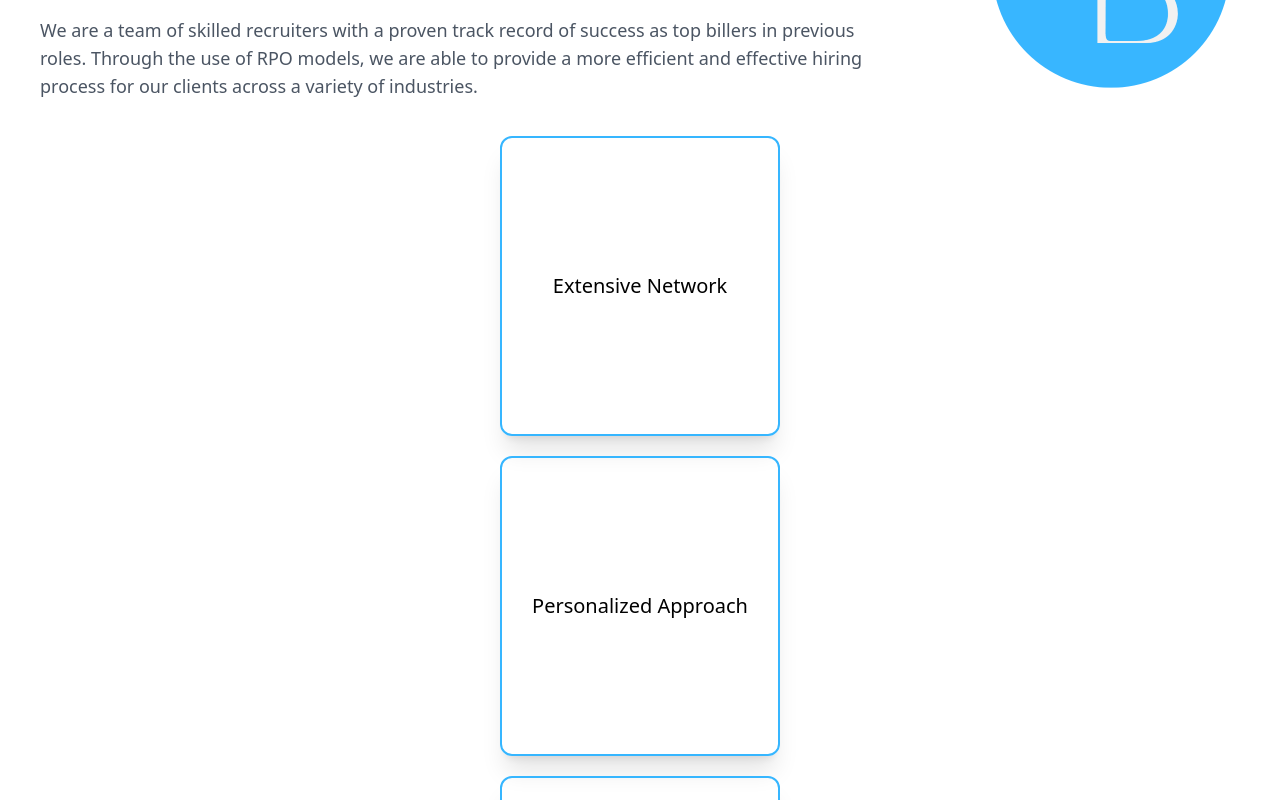
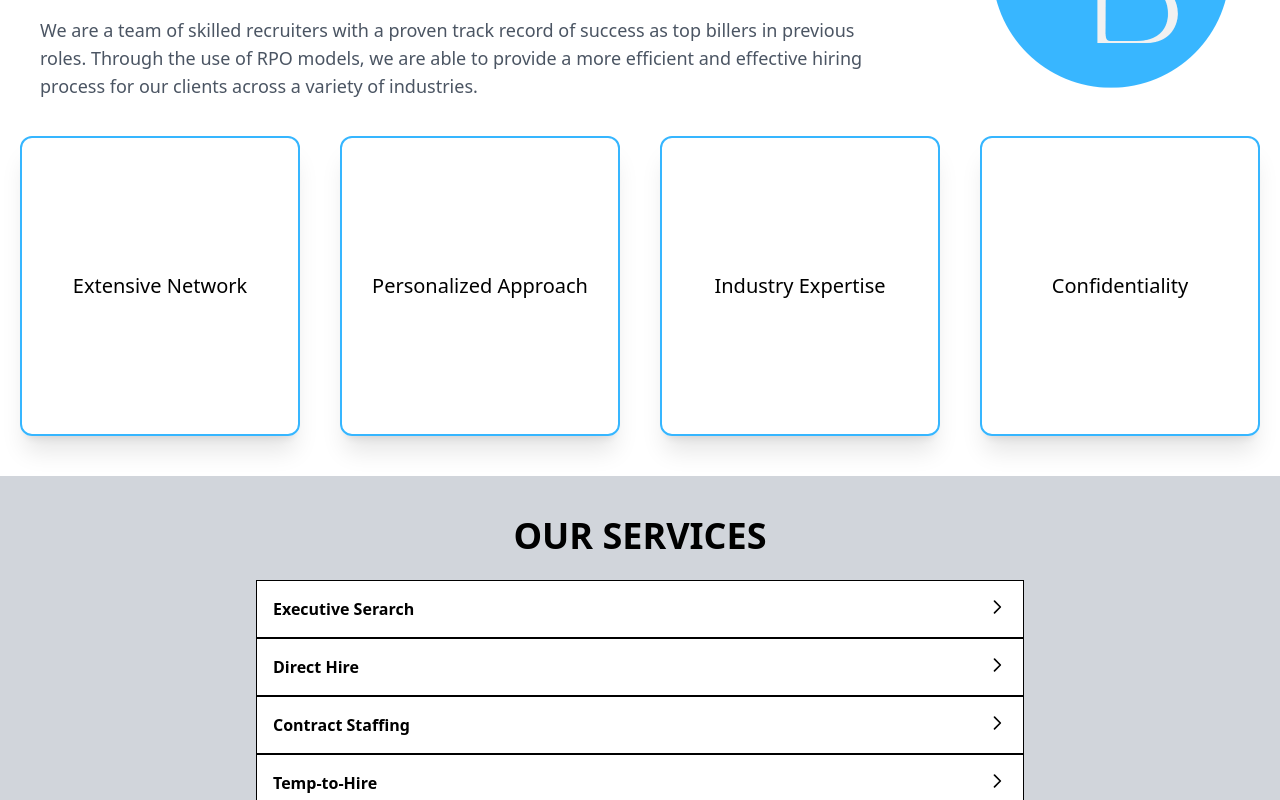
Before and after one commit to andrewjulian/dbrecruitment-website, a React (Vite) app: page / in a window 1280 px wide. Shown: the part 740-1540 px from the top of the page. Built offline with nearby package versions, Linux system fonts and the light colour scheme.

Commit message:
fixed traits responsiveness

```diff
--- a/src/Components/About.jsx
+++ b/src/Components/About.jsx
@@ -61,9 +61,7 @@ const AboutUsPage = () => {
       </div>
 
       <div className="mx-auto max-w-screen-xl  justify-center text-center md:flex">
-        <div className="grid flex-col sm:grid-cols-2 md:flex">
-          {displayTraits}
-        </div>
+        <div className="grid sm:grid-cols-2 md:flex">{displayTraits}</div>
       </div>
     </div>
   );
```
